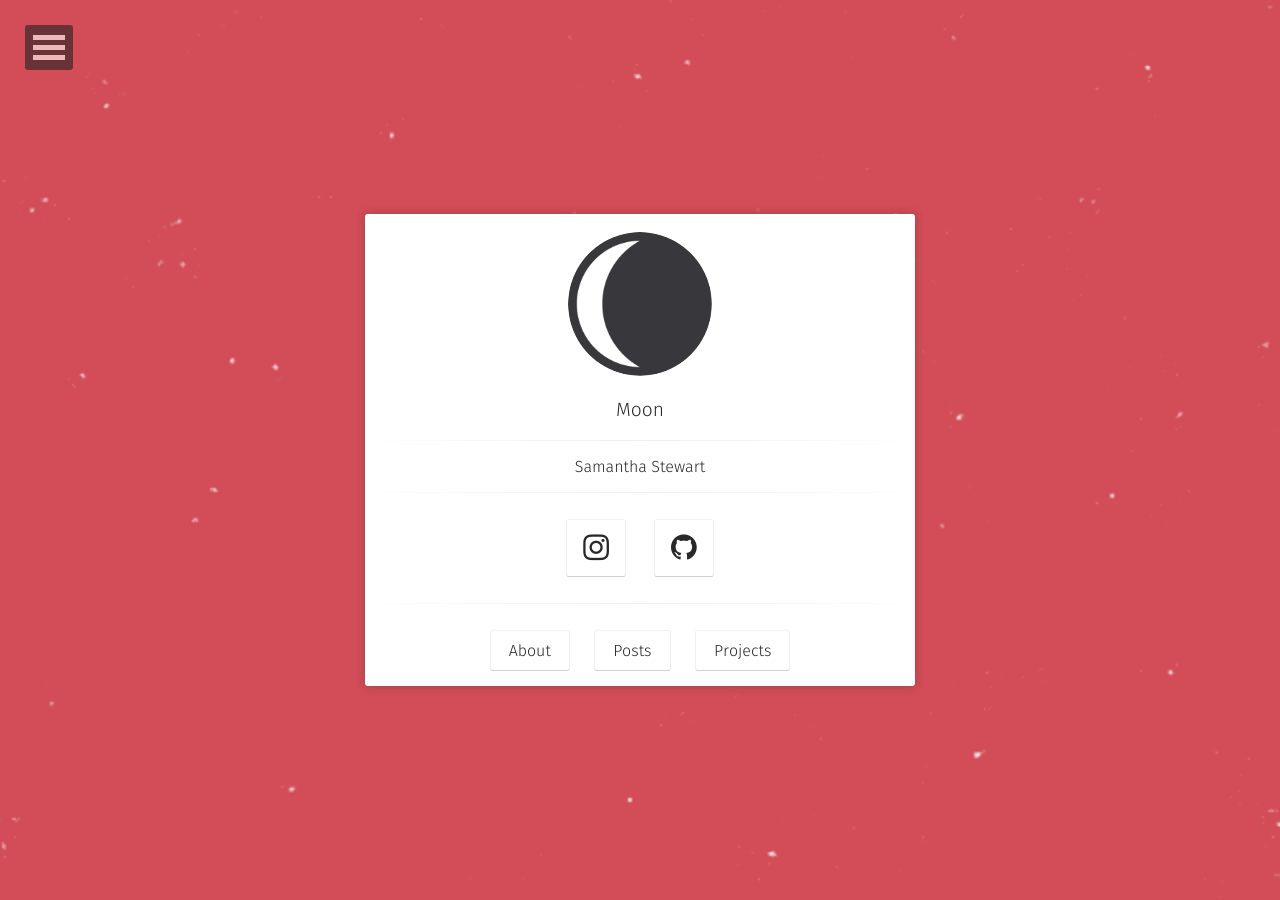
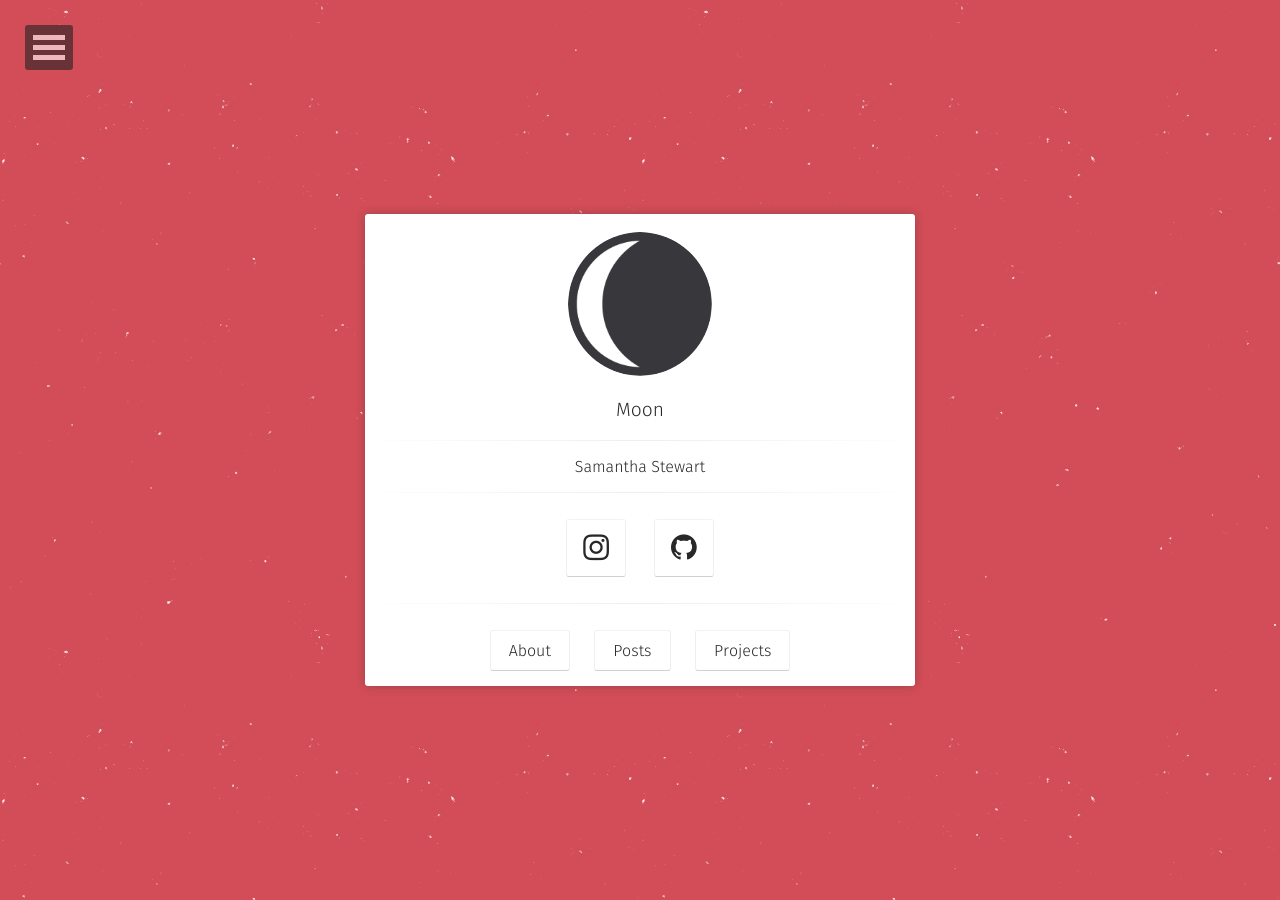
Before and after one commit to sammie-anie/portfolio, a Jekyll site: the page built from index.html, in a window 1280 px wide. Built offline with Jekyll 4.4.1, drawn with Linux system fonts in a browser that asks for light colours; some web fonts are replaced.

Commit message:
Update _config.yml

```diff
--- a/_config.yml
+++ b/_config.yml
@@ -6,7 +6,7 @@ reading_time:       true
 words_per_minute:   200
 logo:               'assets/img/logo.png'
 background:         'assets/img/fleck-white.png'
-tiled_bg:           false   # Set this true if you want to tile your background image, otherwise it will be covered
+tiled_bg:           true   # Set this true if you want to tile your background image, otherwise it will be covered
 locale:             en_US
 url:                https://sammie-anie.github.io/portfolio/
 
@@ -40,7 +40,7 @@ sass:
 #email:
 #twitter:            username
 #facebook:           username
-github-url:         github.com/sammie-anie
+github-url:         sammie-anie
 #stackoverflow:     123456/username   from a "http://stackoverflow.com/users/123456/username" link
 #linkedin:          username
 #xing:              username
```
